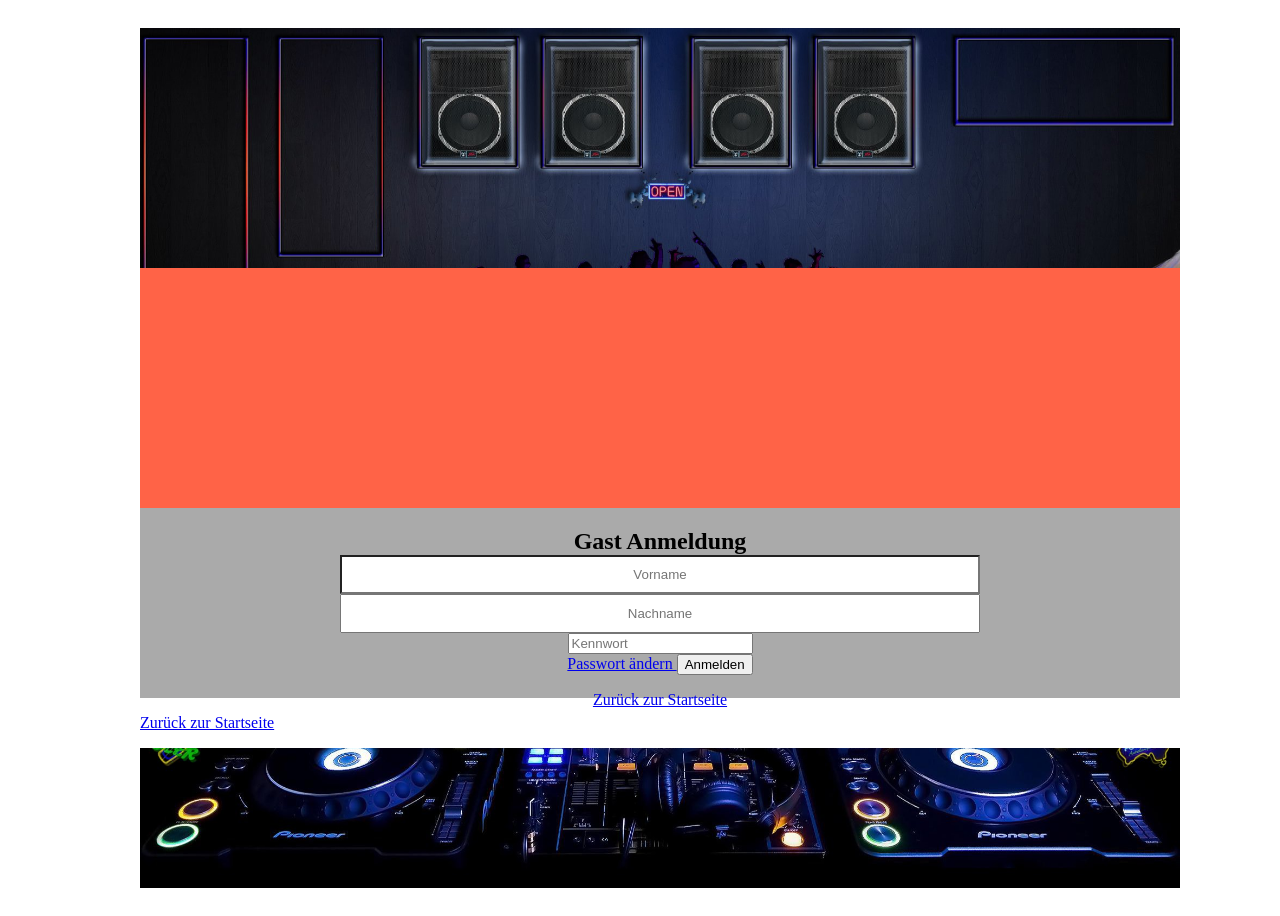
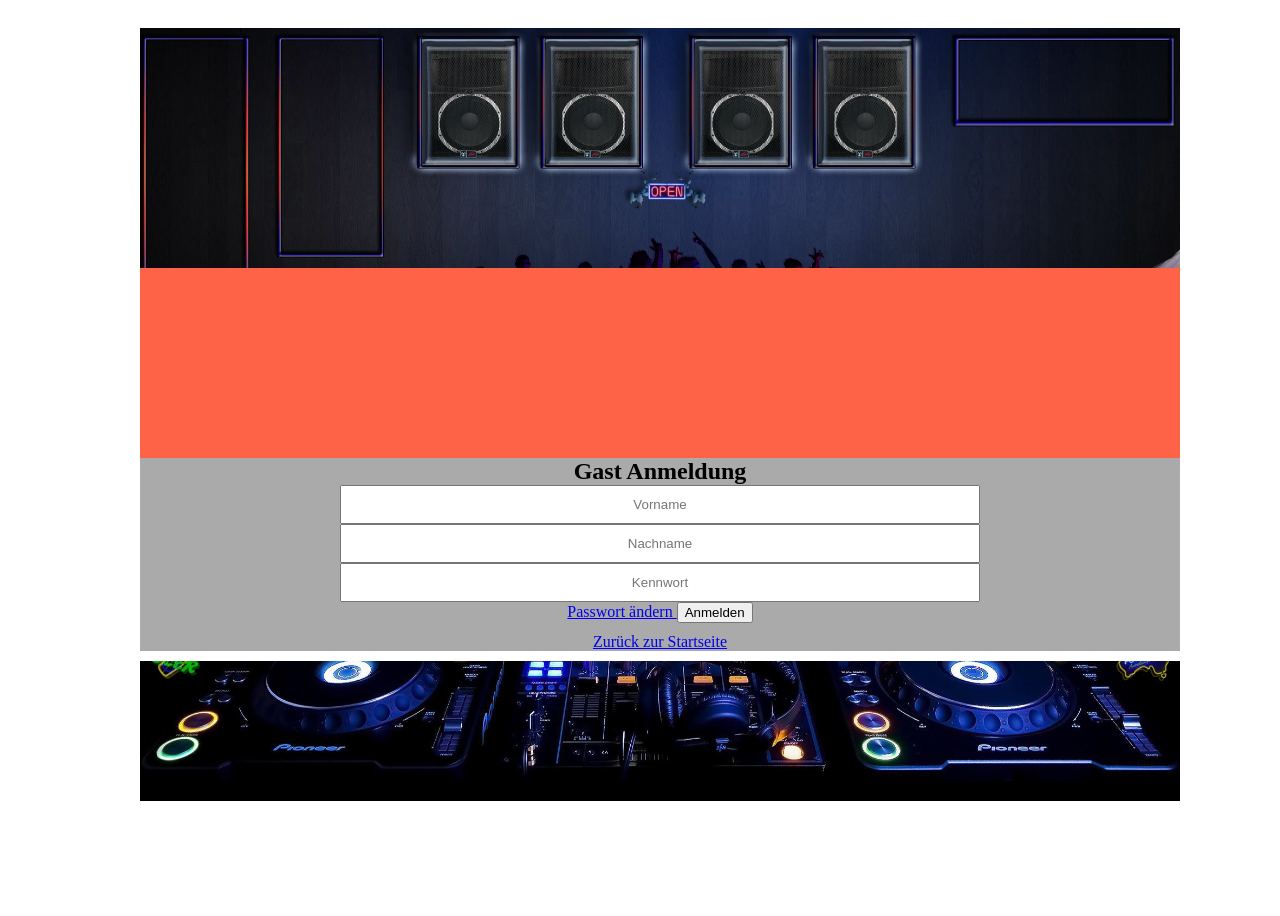
Before and after one commit to JurabekNormatov/Musikvoiting-Software, a Vue app in the folder MusikVoting/: page /anmelden in a window 1280 px wide. After the commit the page ends 829 px from the top, so only its background shows below. Built offline with nearby package versions, Linux system fonts and the light colour scheme.

Commit message:
chnage #1

```diff
--- a/MusikVoting/src/assets/styles.css
+++ b/MusikVoting/src/assets/styles.css
@@ -8,7 +8,9 @@ body {
 h2 {
   margin: 0;
 }
-
+.back{
+  margin: 10px;
+}
 table {
   width: 100%; /* Tabelle füllt die gesamte Breite des Containers */
   border-collapse: collapse; /* Entfernt den Abstand zwischen den Zellen */
@@ -35,7 +37,7 @@ table td {
   background-color: #ff6347;
   width: 1000px;
   height:auto;
-  min-height: 200px;
+  min-height: 150px;
   margin-left: auto;
   margin-right: auto;
   padding: 20px;
@@ -43,13 +45,18 @@ table td {
 .box1 {
   background-color: #aaaaaa;
   width: 640px;
-  height: 150px;
+  min-height: 150px;
   margin-left: auto;
   margin-right: auto;
-  padding: 20px;
   padding-right: 200px;
   padding-left: 200px;
   text-align: center;
+  input[type="text"], input[type="password"] {
+    padding: 10px;
+    width: 100%; /* Macht das Eingabefeld so breit wie der Container */
+    box-sizing: border-box; /* Um das Padding korrekt zu berechnen */
+    text-align: center;
+  }
 }
 .formcontrol {
   background-color: white;
@@ -61,14 +68,6 @@ div1 {
   margin: 0 auto; /* Zentriert das div1 horizontal */
   padding: 20px; /* Abstand innen */
   box-sizing: border-box; /* Um das Padding korrekt zu berechnen */
-  }
-
-  /* Formularfeld innerhalb von div1 */
-  input[type="text"] {
-    padding: 10px;
-    width: 100%; /* Macht das Eingabefeld so breit wie der Container */
-    box-sizing: border-box; /* Um das Padding korrekt zu berechnen */
-    text-align: center;
 }
 
   /* Div2 und Div3 nebeneinander */
@@ -83,9 +82,10 @@ div1 {
   float:right;
 }
 .box5 {
-    display: block; /* Positioniert sie nebeneinander */
-    width: 30%; /* Gib beiden divs fast die Hälfte der Breite */
-    float: left;
+  display: block;
+  width: 30%;
+  margin-left: auto;
+  margin-right: auto;
 }
   /* Stile für die Buttons in div2 (linksbündig) */
 .box2 button {
--- a/MusikVoting/src/components/HomeLink.vue
+++ b/MusikVoting/src/components/HomeLink.vue
@@ -1,5 +1,5 @@
 <template>
-      <p class="mt-5 text-center"><a href="/" class="link-success link-offset-2 link-underline-opacity-25 link-underline-opacity-100-hover">Zurück zur Startseite</a></p>
+      <div class="back"><a href="/" class="link-success link-offset-2 link-underline-opacity-25 link-underline-opacity-100-hover">Zurück zur Startseite</a></div>
 </template>
 
 
--- a/MusikVoting/src/views/Gast.vue
+++ b/MusikVoting/src/views/Gast.vue
@@ -3,6 +3,8 @@ import HomeLink from '../components/HomeLink.vue'
 </script>
 
 <template>
+  <div class="boxtopbg"></div>
+  <div class="boxmusic">
   <div class="d-flex justify-content-start flex-column vh-100 position-relative">
     <button @click="showAddForm = true" class="btn btn-success mb-5 mt-5 d-flex mx-auto w-25 justify-content-center ">
       Neues Lied Hinzufügen +
@@ -61,23 +63,8 @@ import HomeLink from '../components/HomeLink.vue'
       </tbody>
     </table>
   </div>
+</div>
   <div class="box1">
-    <div>
-      <input
-        v-model="playlistName"
-        type="text"
-        placeholder="Add a Songname, Bandname, Genres"
-        class="formcontrol"
-      />
-    </div>
-    <div class="box2">
-      <button @click="handleButtonClick('Add')" class="btn btn-success">Add</button>
-      <button @click="goToTop5" class="btn btn-success">Top 5</button>
-    </div>
-    <div class="box3">
-      <button @click="handleButtonClick('Delete')" class="btn btn-success">Delete</button>
-      <button @click="VoteUp" class="btn btn-success">VoteUp</button>
-    </div>
     <div>
     <HomeLink />
     </div>
--- a/MusikVoting/src/views/GastAnmeldung.vue
+++ b/MusikVoting/src/views/GastAnmeldung.vue
@@ -13,30 +13,30 @@ import HomeLink from '../components/HomeLink.vue'
       <form @submit.prevent="submitForm">
         <h2 class="form-title text-center mb-4">Gast Anmeldung</h2>
 
-        <div class="mb-3">
+        <div class="">
           <input
             type="text"
             v-model="gast.vname"
             placeholder="Vorname"
-            class="formcontrol"
+            class=""
           />
         </div>
 
-        <div class="mb-3">
+        <div class="">
           <input
             type="text"
             v-model="gast.nname"
             placeholder="Nachname"
-            class="form-control custom-input shadow-none border-success"
+            class=""
           />
         </div>
 
-        <div class="mb-3">
+        <div class="">
           <input
             type="password"
             v-model="gast.password"
             placeholder="Kennwort"
-            class="form-control custom-input shadow-none border-success"
+            class=""
           />
         </div>
 
@@ -98,7 +98,6 @@ import HomeLink from '../components/HomeLink.vue'
       </form>
       <HomeLink />
     </div>
-    <HomeLink />
   </div>
   <div class="boxbotbg"></div>
 </template>
--- a/MusikVoting/src/views/Gastgeber.vue
+++ b/MusikVoting/src/views/Gastgeber.vue
@@ -20,7 +20,6 @@ import HomeLink from '../components/HomeLink.vue'
     </div>
     <div class="box3">
       <button @click="handleButtonClick('Delete')" class="btn btn-success">Delete</button>
-      <button @click="VoteUp" class="btn btn-success">VoteUp</button>
     </div>
     <div>
     <HomeLink />
```
Also changed, not shown: 1 other file (tests, documents, lock files or other folders). Lines whose indentation alone changed are shown as unchanged.
